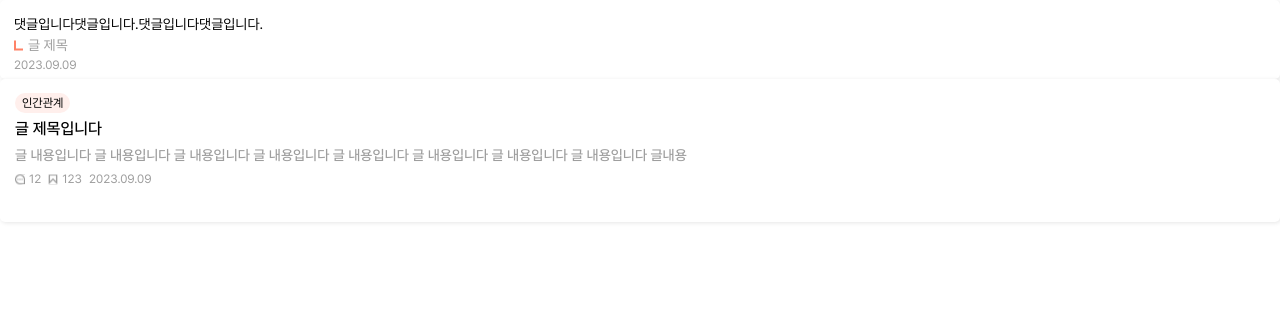
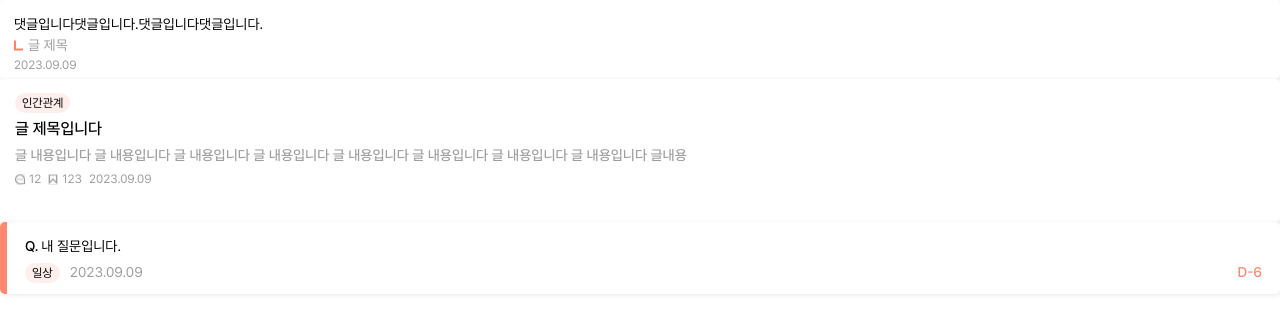
Before and after one commit to whatever-mentoring/juitcy-front, a React (Create React App) app: page / in a window 1280 px wide. Shown: the top 334 px of the page. Built offline with nearby package versions, Linux system fonts and the light colour scheme.

Commit message:
feat: Mypage Qna list Box

```diff
--- a/src/App.tsx
+++ b/src/App.tsx
@@ -1,5 +1,6 @@
 import DesignTest from 'DesignTest';
 import { CommentListBox } from 'components/CommentListBox';
+import { MyQnaListBox } from 'components/MyQnaListBox';
 import { ScrapListBox } from 'components/ScrapListBox';
 import React from 'react';
 
@@ -8,6 +9,7 @@ function App() {
     <div>
       <CommentListBox />
       <ScrapListBox />
+      <MyQnaListBox />
     </div>
   );
 }
--- /dev/null
+++ b/src/components/MyQnaListBox.tsx
@@ -0,0 +1,77 @@
+import { styled } from 'styled-components';
+import { Palette } from 'styles/Palette';
+import Typo from 'styles/Typo';
+import { Category } from './Category';
+
+export const MyQnaListBox = () => {
+  let ansCount = 3;
+  let role = 'juni';
+
+  return (
+    <Container>
+      <CountStick ansCount={ansCount} role={role} />
+      <SubContainer>
+        <Row gap={3}>
+          <Typo.b3>{role === 'juni' ? 'Q.' : 'A.'}</Typo.b3>
+          <Typo.b4>내 질문입니다.</Typo.b4>
+        </Row>
+        <Row justifyContent="space-between">
+          <Row gap={10}>
+            <Category>일상</Category>
+            <Typo.b4 color={Palette.Gray4}>2023.09.09</Typo.b4>
+          </Row>
+          {role === 'juni' ? (
+            <Typo.b3 color={Palette.Juni.main}>D-6</Typo.b3>
+          ) : (
+            <></>
+          )}
+        </Row>
+      </SubContainer>
+    </Container>
+  );
+};
+
+const Container = styled.div`
+  display: flex;
+  width: 100%;
+  height: 72px;
+  border-radius: 5px;
+  background: ${Palette.White};
+  box-shadow: 1px 1px 4px 0px rgba(0, 0, 0, 0.1);
+`;
+const CountStick = styled.div<{ ansCount?: number; role?: string }>`
+  width: 7px;
+  height: 100%;
+  background: ${({ ansCount, role }) =>
+    ansCount == 0
+      ? Palette.Gray2
+      : ansCount == 1
+      ? role == 'juni'
+        ? `linear-gradient(to top, ${Palette.Juni.ans1} 33.3%, ${Palette.Gray2} 33.3%)`
+        : `linear-gradient(to top, ${Palette.Cyni.ans1} 33.3%, ${Palette.Gray2} 33.3%)`
+      : ansCount == 2
+      ? role == 'juni'
+        ? `linear-gradient(to top, ${Palette.Juni.ans1} 33.3%, ${Palette.Juni.ans1} 33.3%, ${Palette.Juni.ans2} 33.3%, ${Palette.Juni.ans2} 66.6%, ${Palette.Gray2} 66.6%)`
+        : `linear-gradient(to top, ${Palette.Cyni.ans1} 33.3%, ${Palette.Cyni.ans1} 33.3%, ${Palette.Cyni.ans2} 33.3%, ${Palette.Cyni.ans2} 66.6%, ${Palette.Gray2} 66.6%)`
+      : ansCount == 3
+      ? role == 'juni'
+        ? Palette.Juni.main
+        : Palette.Cyni.main
+      : Palette.Black};
+  border-radius: 5px 0 0 5px;
+`;
+const SubContainer = styled.div`
+  width: 100%;
+  height: 100%;
+  padding: 14px 18px;
+  display: flex;
+  flex-direction: column;
+  gap: 5px;
+`;
+const Row = styled.div<{ gap?: number; justifyContent?: string }>`
+  display: flex;
+  gap: ${({ gap }) => (gap ? gap : 0)}px;
+  align-items: center;
+  justify-content: ${({ justifyContent }) =>
+    justifyContent ? justifyContent : 'initial'};
+`;
```
